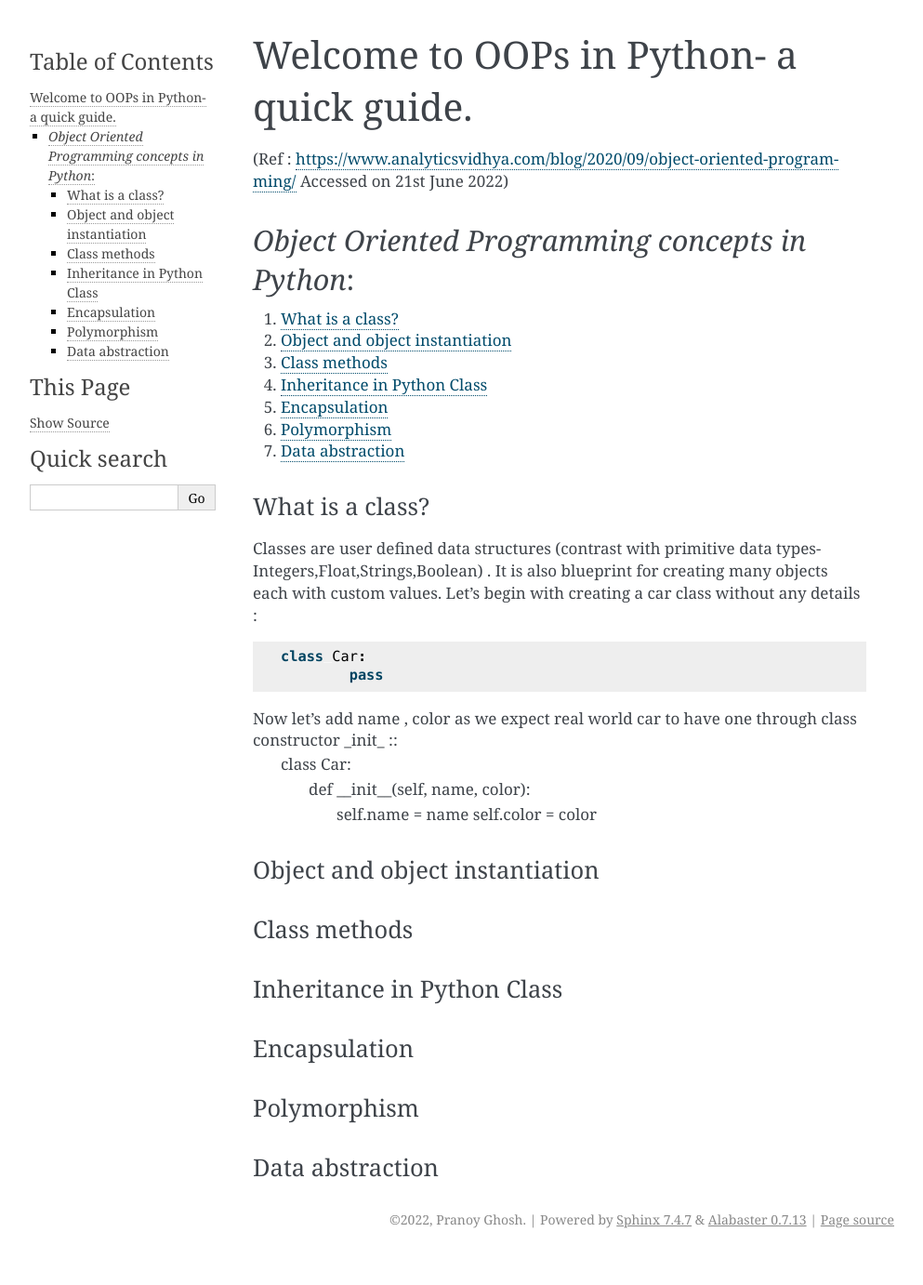
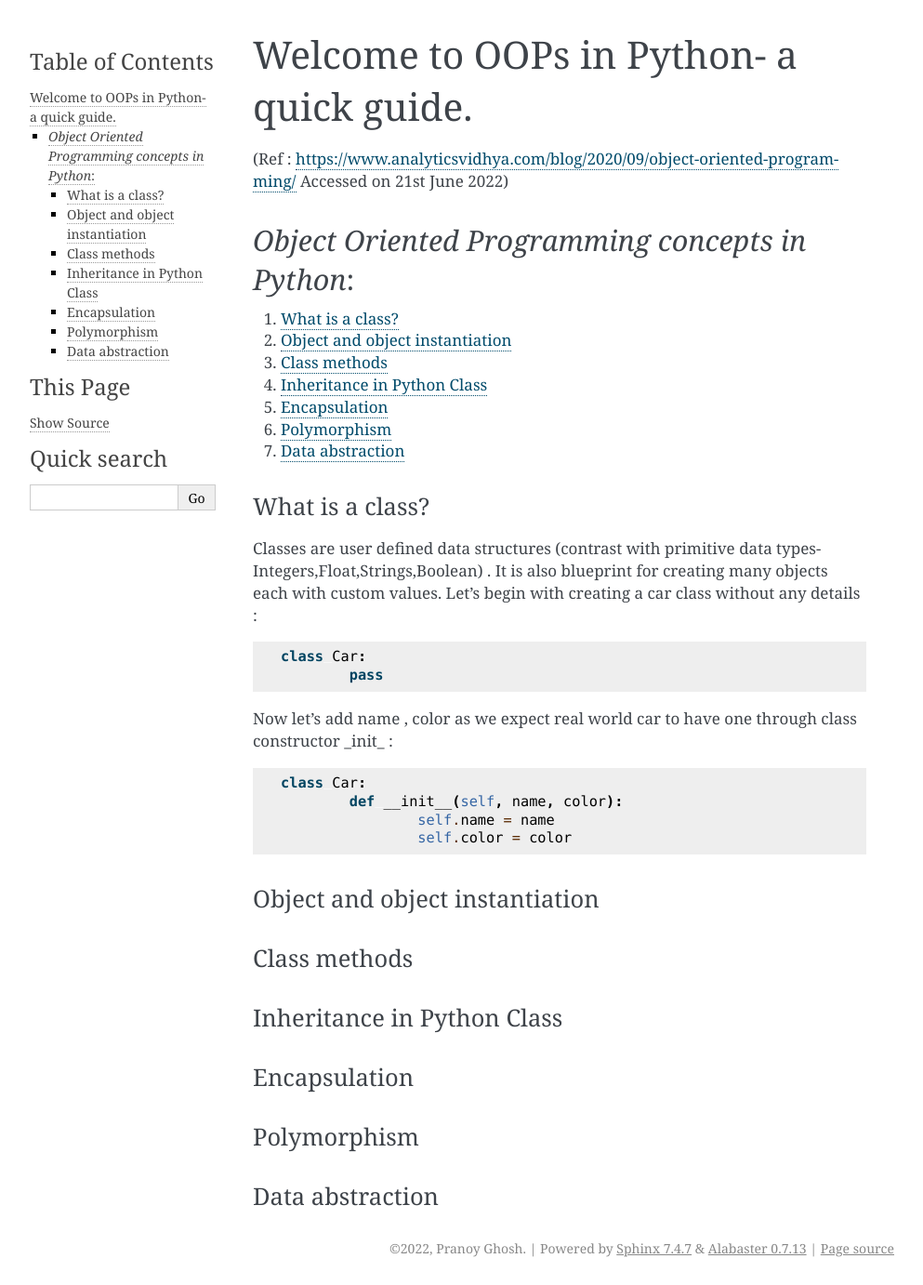
Before and after one commit to jovian-explorer/OOPsinPython, a Sphinx documentation site: the page built from myfirstdocs/source/index.rst, in a window 1280 px wide. Shown: the whole page at 93% size, without its empty margins (148-1141 px from the left). Built offline with Sphinx 7.4.7, drawn with Linux system fonts in a browser that asks for light colours; before the commit the page ends 1351 px from its top, so only the background shows below that.

Commit message:
Update index.rst

```diff
--- a/myfirstdocs/source/index.rst
+++ b/myfirstdocs/source/index.rst
@@ -26,7 +26,8 @@ Classes are user defined data structures (contrast with primitive data types-Int
 	class Car:
 		pass
 
-Now let's add name , color as we expect real world car to have one through class constructor _init_  ::
+Now let's add name , color as we expect real world car to have one through class constructor _init_ :
+::
 	class Car:
 		def __init__(self, name, color):
 			self.name = name
```
